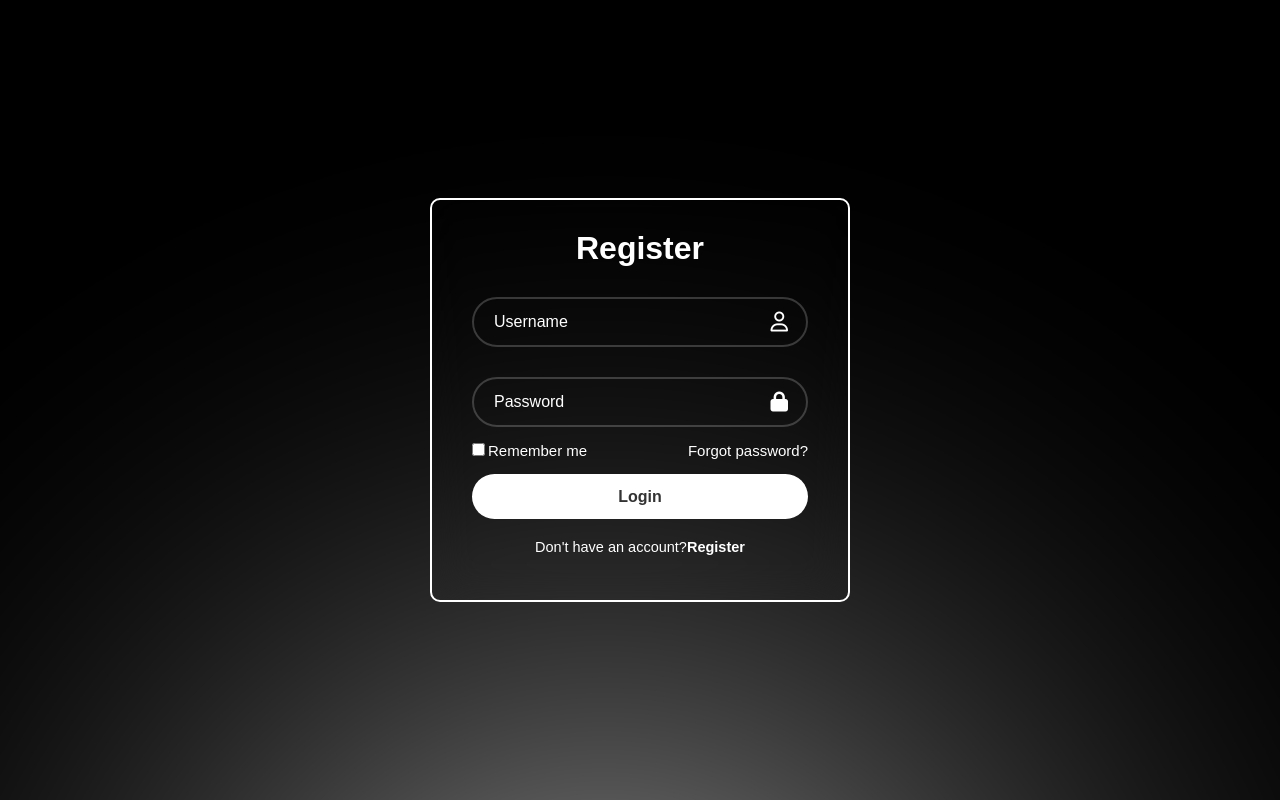
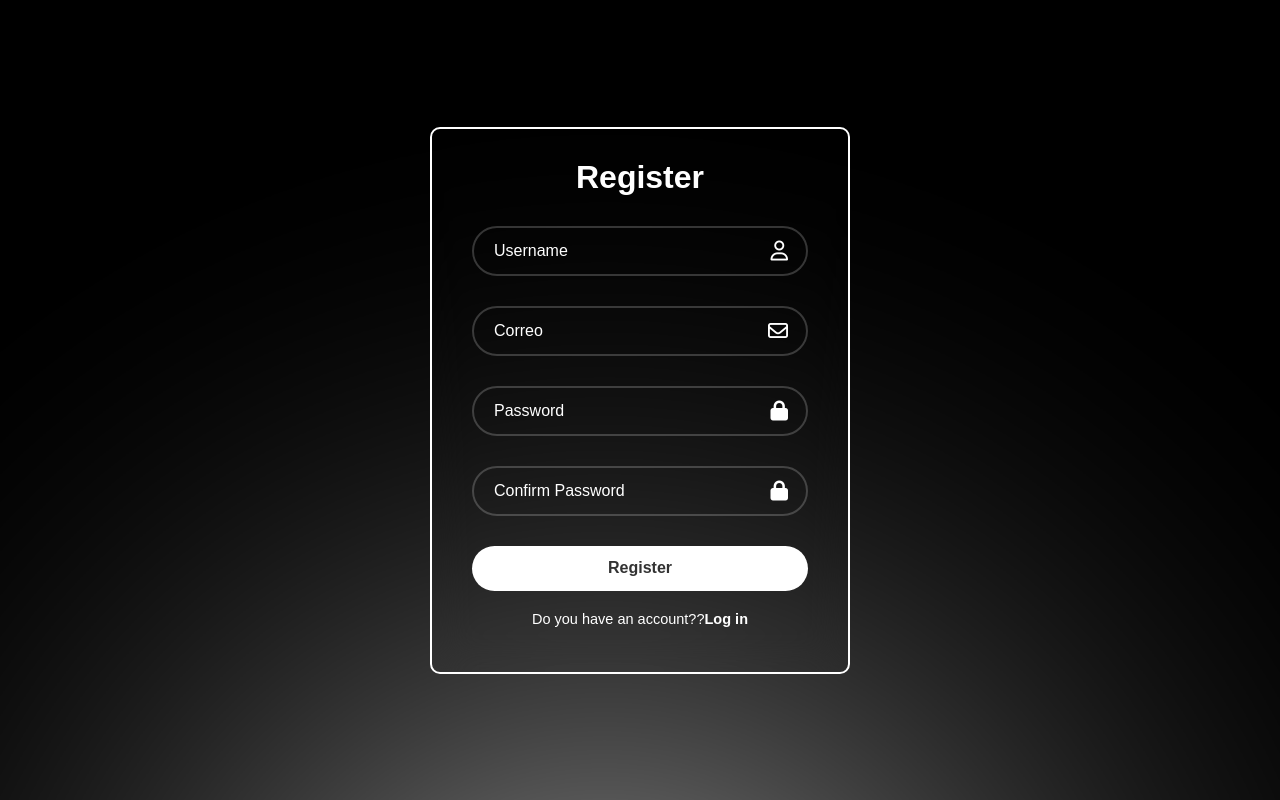
Before and after one commit to Carlitoz123/Carlitoz123.github.io, a PHP site: page /register/register.html in a window 1280 px wide. Run offline with PHP 8.4, Linux system fonts and the light colour scheme; some libraries are stand-ins or nearby versions.

Commit message:
final antes del mediaquery

```diff
--- a/index.html
+++ b/index.html
@@ -33,7 +33,7 @@
             Login
             </button>
 
-        <button class="signup"> Sign up
+        <button class="signup" onclick="changeRegister()"> Sign up
 
         </button>
         </div>
--- a/js/script.js
+++ b/js/script.js
@@ -4,3 +4,6 @@ function changelogin(){
 function changeIndex(){
     window.location.href='/index.html'
 }
+function changeRegister(){
+    window.location.href='/register/register.html'
+}
--- a/login/login.html
+++ b/login/login.html
@@ -28,7 +28,7 @@
                <div class="btn"><button type="submit" class="btnlogin" onclick="changeIndex()">Login</button> </div>
 
                 <div class="register">
-                    <p>Don't have an account?<a href="/register/register.html">Register</a></p>
+                    <p>Don't have an account?<a href="#" onclick="changeRegister()">Register</a></p>
 
                 </div>
         </form>
--- a/register/register.html
+++ b/register/register.html
@@ -17,23 +17,30 @@
                 <i class="fa-regular fa-user"></i>
             </div>
             <div class="user">
+                <input type="text" placeholder="Correo" required>
+                <i class="fa-regular fa-envelope"></i>
+            </div>
+            <div class="user">
                 <input type="password" placeholder="Password" required>
                 <i class="fa-solid fa-lock"></i>
             </div>
-                <div class="recordar">
-                    <label> <input type="checkbox">Remember me</label>
-                    <a href="#">Forgot password?</a>
-                </div>
+            <div class="user">
+                <input type="password" placeholder="Confirm Password" required>
+                <i class="fa-solid fa-lock"></i>
+            </div>
+
+
                 <!-- no me queda este boton de enlace -->
-               <div class="btn"><a href="/index.html"><button type="submit" class="btnlogin">Login</button></a> </div>
+               <div class="btn"><button type="submit" class="btnregister" onclick="changeIndex()" >Register</button></div>
 
                 <div class="register">
-                    <p>Don't have an account?<a href="#">Register</a></p>
+                    <p>Do you have an account??<a href="#" onclick="changelogin()">Log in</a></p>
 
                 </div>
         </form>
 
     </div>
+    <script src="/js/script.js"></script>
 
 </body>
 </html>
--- a/register/styleregister.css
+++ b/register/styleregister.css
@@ -78,7 +78,7 @@ margin-right: 3px;
 .recordar a:hover{
     text-decoration: underline;
 }
-.wrapper .btn a .btnlogin{
+.wrapper .btn  .btnregister{
     width:100% ;
     height:45px ;
     background: #fff;
```
